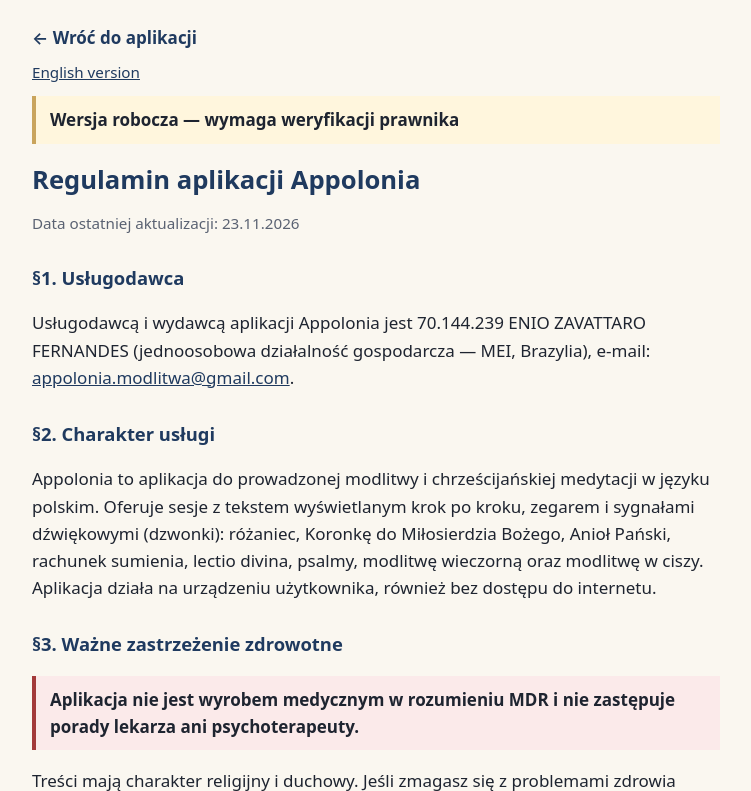
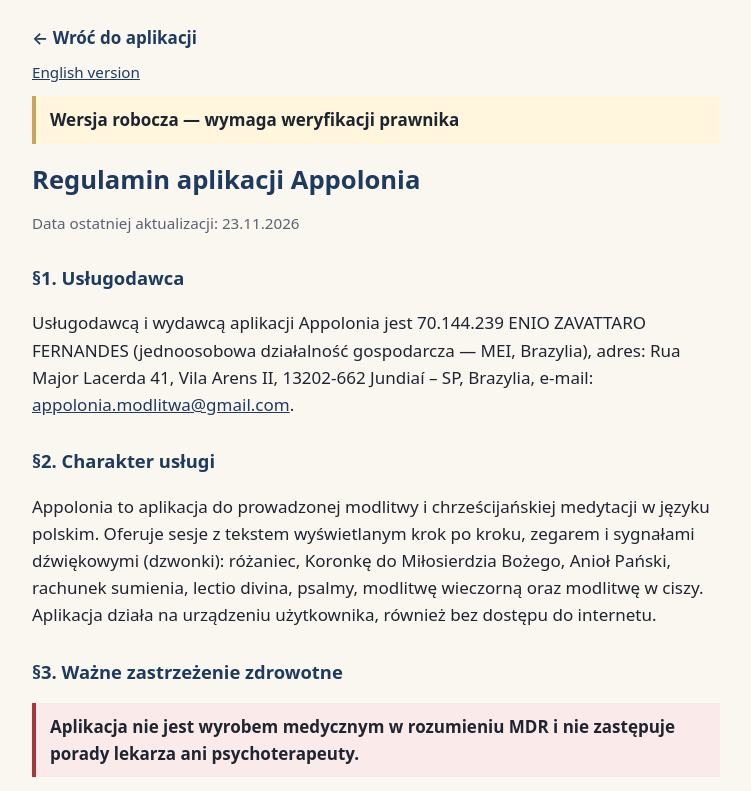
Before and after one commit to zavattaro/appolonia, a plain HTML site: page legal/terms.html in a window 1280 px wide. Shown: the top 791 px of the page, without its empty margins (264-1015 px from the left). Drawn offline with Linux system fonts and the light colour scheme.

Commit message:
Add files via upload

```diff
--- a/legal/terms.html
+++ b/legal/terms.html
@@ -34,7 +34,7 @@
   <p class="meta">Data ostatniej aktualizacji: 23.11.2026</p>
 
   <h2>§1. Usługodawca</h2>
-  <p>Usługodawcą i wydawcą aplikacji Appolonia jest 70.144.239 ENIO ZAVATTARO FERNANDES (jednoosobowa działalność gospodarcza — MEI, Brazylia), e-mail: <a href="mailto:appolonia.modlitwa@gmail.com">appolonia.modlitwa@gmail.com</a>.</p>
+  <p>Usługodawcą i wydawcą aplikacji Appolonia jest 70.144.239 ENIO ZAVATTARO FERNANDES (jednoosobowa działalność gospodarcza — MEI, Brazylia), adres: Rua Major Lacerda 41, Vila Arens II, 13202-662 Jundiaí – SP, Brazylia, e-mail: <a href="mailto:appolonia.modlitwa@gmail.com">appolonia.modlitwa@gmail.com</a>.</p>
 
   <h2>§2. Charakter usługi</h2>
   <p>Appolonia to aplikacja do prowadzonej modlitwy i chrześcijańskiej medytacji w języku polskim. Oferuje sesje z tekstem wyświetlanym krok po kroku, zegarem i sygnałami dźwiękowymi (dzwonki): różaniec, Koronkę do Miłosierdzia Bożego, Anioł Pański, rachunek sumienia, lectio divina, psalmy, modlitwę wieczorną oraz modlitwę w ciszy. Aplikacja działa na urządzeniu użytkownika, również bez dostępu do internetu.</p>
@@ -83,7 +83,7 @@
   <p>O zmianach regulaminu poinformujemy w aplikacji z odpowiednim wyprzedzeniem. Regulamin podlega <strong>prawu polskiemu</strong>. Nie pozbawia to konsumenta ochrony przyznanej mu przez bezwzględnie obowiązujące przepisy prawa kraju jego zwykłego pobytu. Spory rozstrzyga sąd właściwy według przepisów ogólnych.</p>
 
   <h2>§13. Kontakt</h2>
-  <p>70.144.239 ENIO ZAVATTARO FERNANDES (jednoosobowa działalność gospodarcza — MEI, Brazylia), e-mail: <a href="mailto:appolonia.modlitwa@gmail.com">appolonia.modlitwa@gmail.com</a></p>
+  <p>70.144.239 ENIO ZAVATTARO FERNANDES (jednoosobowa działalność gospodarcza — MEI, Brazylia), adres: Rua Major Lacerda 41, Vila Arens II, 13202-662 Jundiaí – SP, Brazylia, e-mail: <a href="mailto:appolonia.modlitwa@gmail.com">appolonia.modlitwa@gmail.com</a></p>
 
   <p><a class="back" href="../index.html#/settings">← Wróć do aplikacji</a></p>
 </main>
```
Also changed, not shown: legal/privacy.html (+2 -2 lines), legal/refund.html (+2 -2 lines).
